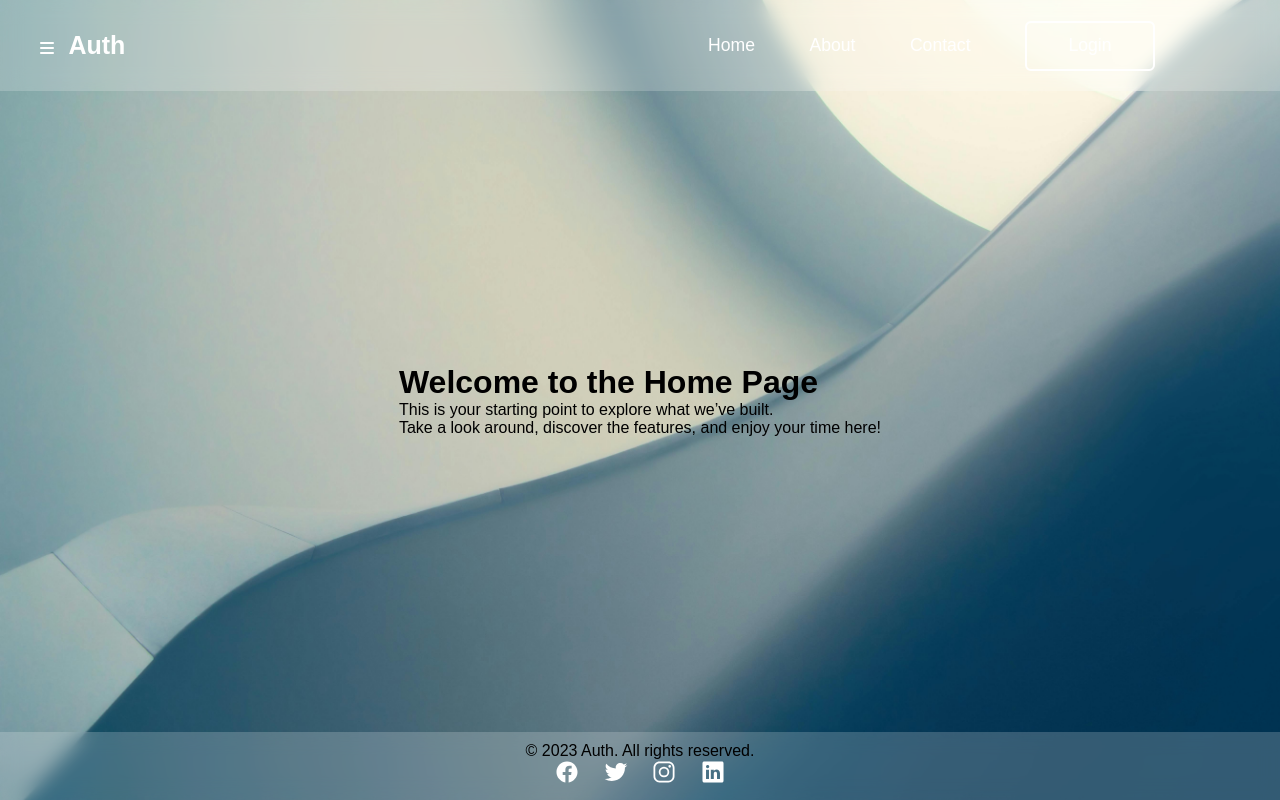
After one commit to ZarkaHasan9/Authentication-System, a Django app: page /home in a window 1280 px wide. The commit adds this page. Run offline with Django 5.2, Linux system fonts and the light colour scheme; some web fonts are replaced.

Commit message:
commit changes

```diff
--- a/Project/settings.py
+++ b/Project/settings.py
@@ -39,6 +39,9 @@ INSTALLED_APPS = [
     'django.contrib.staticfiles',
     'base',  # Custom app
 ]
+
+AUTHENTICATION_BACKENDS = [
+    'django.contrib.auth.backends.ModelBackend',]
 
 MIDDLEWARE = [
     'django.middleware.security.SecurityMiddleware',
--- a/base/static/style.css
+++ b/base/static/style.css
@@ -10,7 +10,7 @@ body{
     justify-content: center;
     align-items: center;
     min-height: 100vh;
-    /* background-image:url(12.jpg); */
+    /* background-image:url("/static/base/1.jpg"); */
     background-color: rgba(151, 65, 33, 0.577);
     background-size: cover;
     background-position: center;
--- a/base/templates/base.html
+++ b/base/templates/base.html
@@ -8,8 +8,19 @@
     <link rel="stylesheet" href="{% static 'style.css' %}" />
     <link rel="stylesheet" href="https://cdnjs.cloudflare.com/ajax/libs/font-awesome/6.4.0/css/all.min.css">
     <link href="https://fonts.cdnfonts.com/css/poppins" rel="stylesheet">
+     <style>
+        body {
+            display: flex;
+            justify-content: center;
+            align-items: center;
+            min-height: 100vh;
+            background: rgba(151, 65, 33, 0.577) url("{% static '1.jpg' %}") no-repeat center center;
+            background-size: cover;
+        }
+    </style>
 </head>
 <body>
+
     <header>
         <div class ="container">
             <input type="checkbox" id="check">
--- /dev/null
+++ b/base/templates/home.html
@@ -0,0 +1,12 @@
+{% extends "base.html" %}
+{% load static %}
+{% block title %} Home {% endblock %}
+
+{% block content %}
+<div class="home-container">
+    <h1>Welcome to the Home Page</h1>
+    <p>This is your starting point to explore what we’ve built.</p>
+<p>Take a look around, discover the features, and enjoy your time here!</p>
+
+</div>
+{%endblock %}
--- a/base/urls.py
+++ b/base/urls.py
@@ -3,7 +3,10 @@ from . import views
 
 urlpatterns = [
     path("accounts/",include('django.contrib.auth.urls')),
-    path("", views.home, name="home"),
-    path("dashboard/", views.dashboard, name="dashboard"),
+    path("home", views.home, name="home"),
+    # path("dashboard/", views.dashboard, name="dashboard"),
+    path('signup/', views.signup_view, name='signup'),
+    path('login/', views.login_view, name='login'),
+    path('logout/', views.logout_view, name='logout'),
 
 ]
--- a/base/views.py
+++ b/base/views.py
@@ -1,10 +1,29 @@
 from django.shortcuts import render
 from django.contrib.auth.decorators import login_required
-
+from django.contrib.auth.forms import UserCreationForm
+from django.contrib.auth import login, logout
 # Create your views here.
 def home(request):
     return render(request, 'home.html')
 
+def signup_view(request):
+    if request.method =='POST':
+        form=UserCreationForm(request.POST)
+        if form.is_valid():
+            user= form.save()
+            login(request,user)
+            return 'sucess'
+        else:
+             form = UserCreationForm()
+        return render(request,'auth/register.html',{'form': form})
+
+
+
+    return render(request, 'signup.html')
+
 @login_required
-def dashboard(request):
+def login_view(request):
     return render(request, 'login.html')
+
+def logout_view(request):
+    return render(request, 'logout.html')
```
Also changed, not shown: base/static/1.jpg (added), base/static/2.jpg (added).
